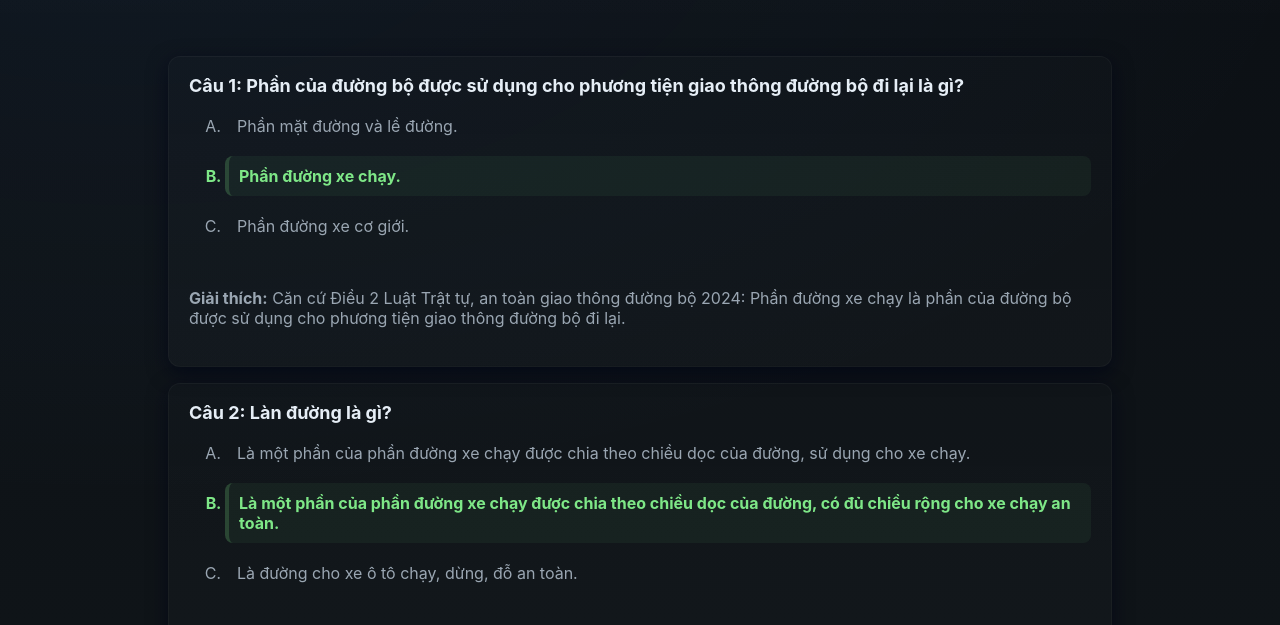
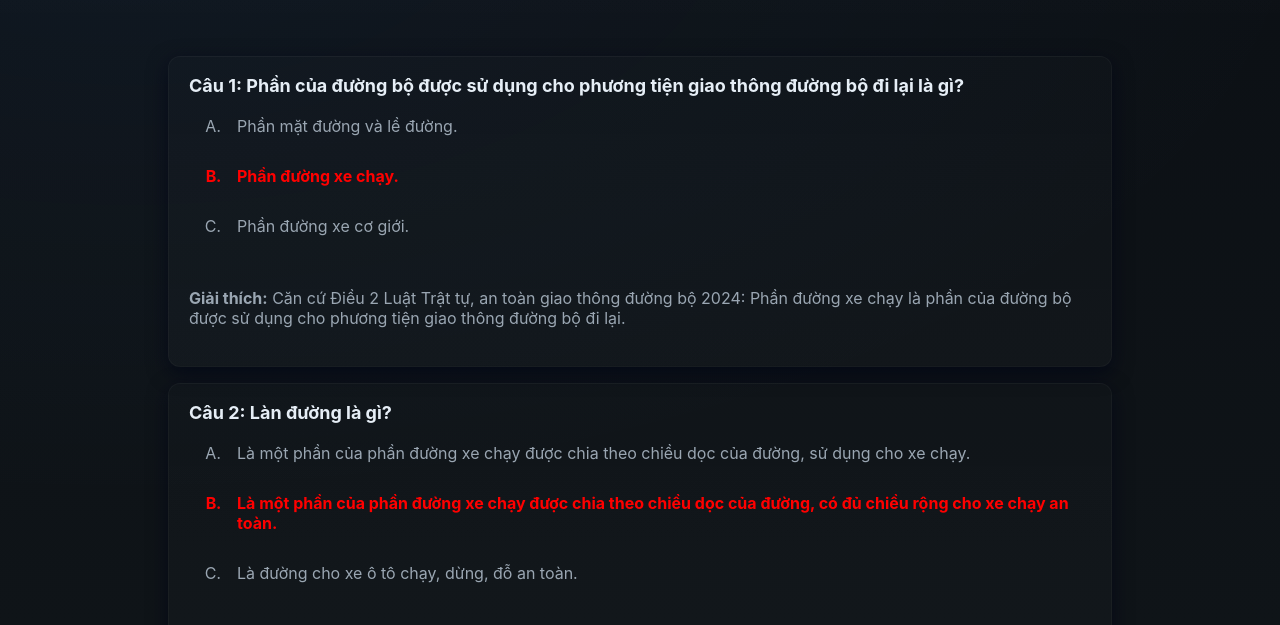
Before and after one commit to ductuoitre612/lythuyetlaixe, a plain HTML site: page appthibanglaixe/HTML/lythuyet.html in a window 1280 px wide. Shown: the part 175-800 px from the top of the page. Drawn offline with Linux system fonts and the light colour scheme.

Commit message:
Updated UI

```diff
--- a/appthibanglaixe/CSS/lythuyet.css
+++ b/appthibanglaixe/CSS/lythuyet.css
@@ -1,4 +1,4 @@
-/* Colour pallet created by GPT */
+/* Colour pallet */
 :root{
   --bg: #0b0f14; /* page background */
   --bg-2: #0f1418; /* slightly lighter */
@@ -28,6 +28,10 @@ body{
   font-family: Inter, system-ui, -apple-system, "Segoe UI", Roboto, "Helvetica Neue", Arial, sans-serif;
   background: radial-gradient(1200px 600px at 10% 10%, rgba(88,166,255,0.06), transparent),
               linear-gradient(180deg,var(--bg),var(--bg-2));
+  background-repeat: no-repeat;
+  background-attachment: fixed;
+  background-position: center center;
+  background-size: cover;
   color:var(--text);
   -webkit-font-smoothing:antialiased;
   -moz-osx-font-smoothing:grayscale;
@@ -154,7 +158,7 @@ body{
   transform:translateY(-2px);
 }
 
-.question li[style*="color:red"]{
+.question li[data-correct="true"]{
   color:var(--accent-2) !important;
   font-weight:700 !important;
   background: rgba(126,231,135,0.06) !important;
```
